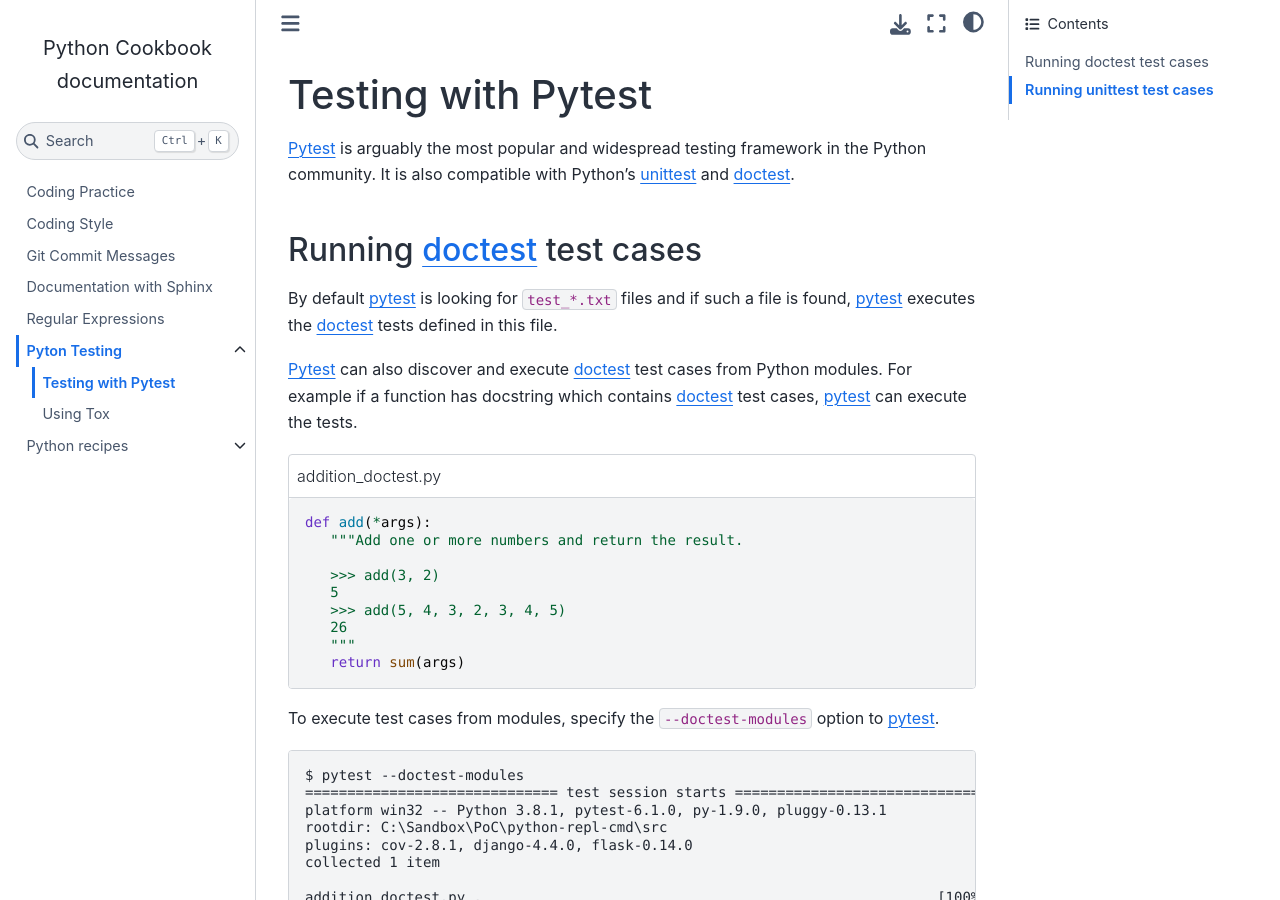
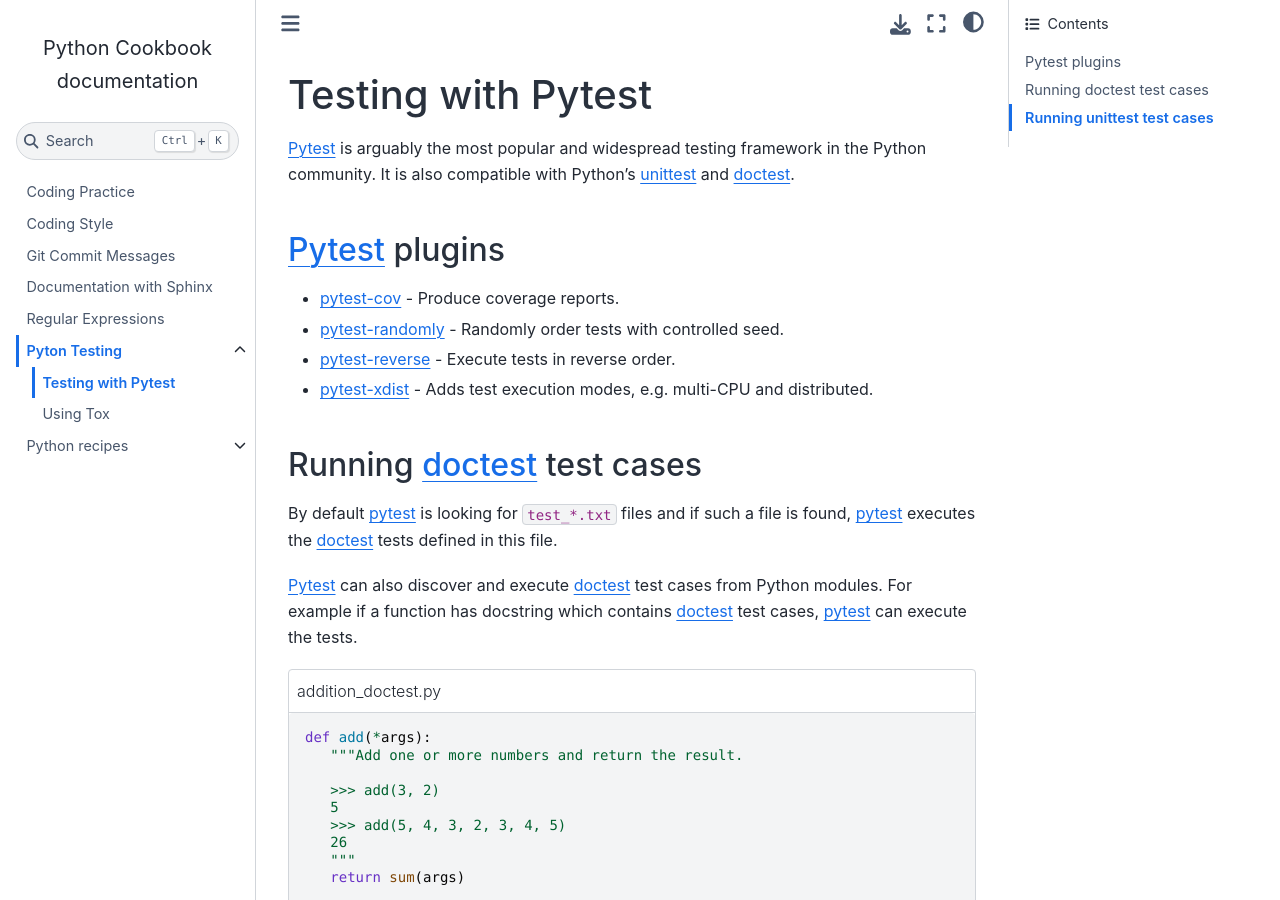
Before and after one commit to ivangeorgiev/python-cookbook, a Sphinx documentation site: the page built from docs/testing_pytest.rst, in a window 1280 px wide and 900 px high. Built offline with Sphinx 7.4.7 and the Sphinx Book theme 1.1.4, drawn with Linux system fonts in a browser that asks for light colours.

Commit message:
feat: add pytest plugins

```diff
--- a/docs/testing_pytest.rst
+++ b/docs/testing_pytest.rst
@@ -2,6 +2,16 @@
 ====================
 
 `Pytest`_ is arguably the most popular and widespread testing framework in the Python community. It is also compatible with Python's `unittest`_ and `doctest`_.
+
+
+`Pytest`_ plugins
+-------------------
+
+- `pytest-cov`_ - Produce coverage reports.
+- `pytest-randomly`_ - Randomly order tests with controlled seed.
+- `pytest-reverse`_ - Execute tests in reverse order.
+- `pytest-xdist`_ - Adds test execution modes, e.g. multi-CPU and distributed.
+
 
 Running `doctest`_ test cases
 -----------------------------
@@ -84,4 +94,11 @@
 .. _doctest: https://docs.python.org/3/library/doctest.html
 .. _pytest: https://docs.pytest.org/en/latest/doctest.html
 .. _pytest doctest: https://docs.pytest.org/en/latest/doctest.html
+.. _pytest-cov: https://github.com/pytest-dev/pytest-cov
+.. _pytest_cov documentation: https://pytest-cov.readthedocs.io/en/latest/
+.. _pytest-randomly: https://github.com/pytest-dev/pytest-randomly
+.. _pytest-reverse: https://github.com/adamchainz/pytest-reverse
+.. _pytest-xdist: https://github.com/pytest-dev/pytest-xdist
 .. _unittest: https://docs.python.org/3/library/unittest.html
+
+.. _speed up your django tests: https://adamchainz.gumroad.com/l/suydt
```
